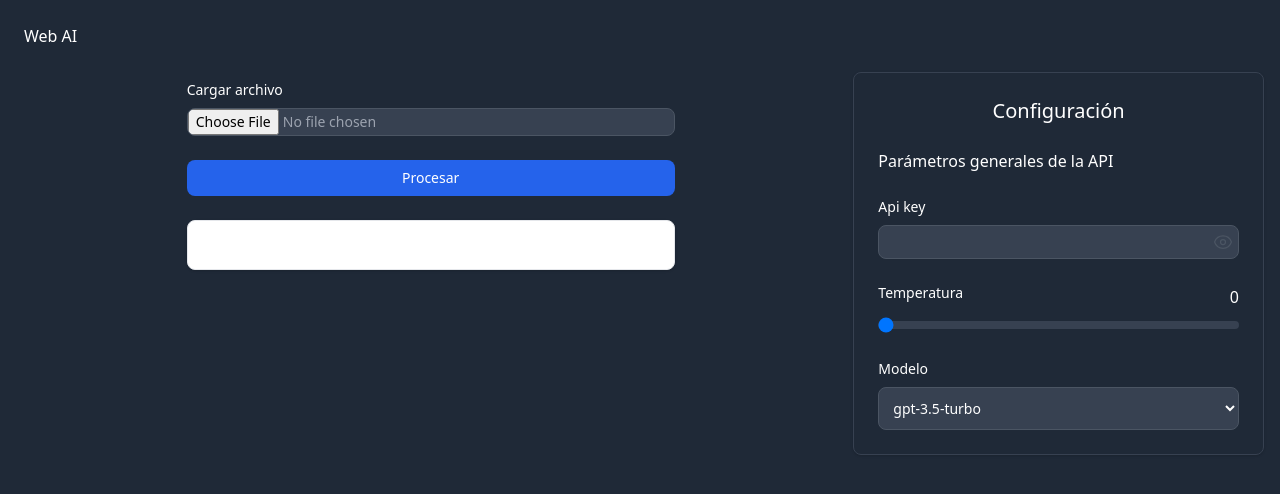
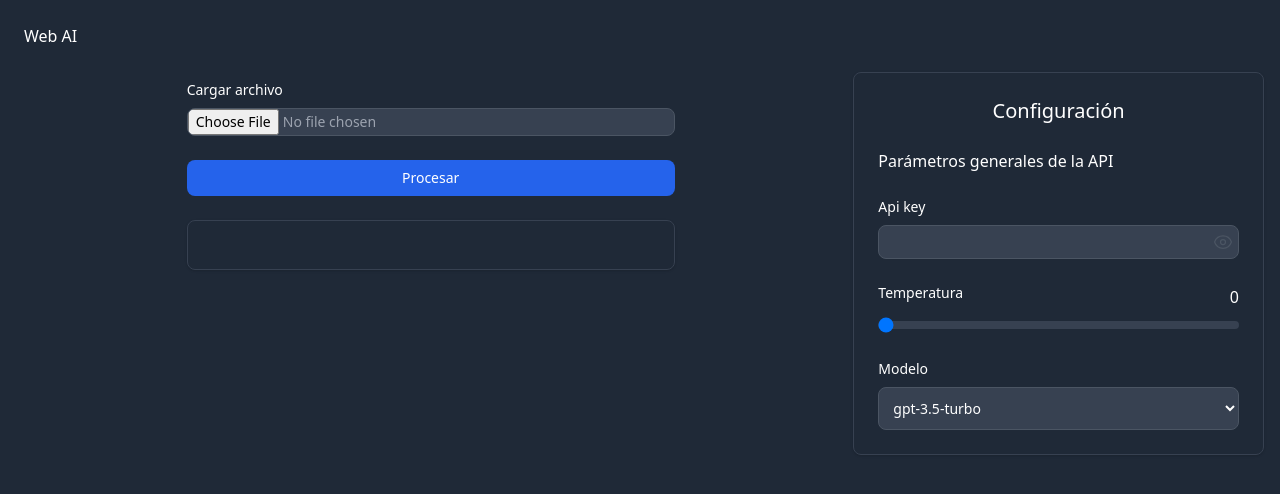
Before and after one commit to torrescereno/web-ai, a Next.js app: page / in a window 1280 px wide. Shown: the top 494 px of the page. Built offline with nearby package versions, Linux system fonts and the light colour scheme.

Commit message:
Fix bg process

```diff
--- a/src/components/FromProcess.tsx
+++ b/src/components/FromProcess.tsx
@@ -162,7 +162,7 @@ export const FromProcess = () => {
                     )
                     : (<>
                         <div
-                            className="block w-full p-6 bg-white border border-gray-200 rounded-lg shadow dark:bg-gray-800 dark:border-gray-700"
+                            className="block w-full p-6 border rounded-lg shadow bg-gray-800 border-gray-700"
                         >
                             {completions}
                         </div>
```
